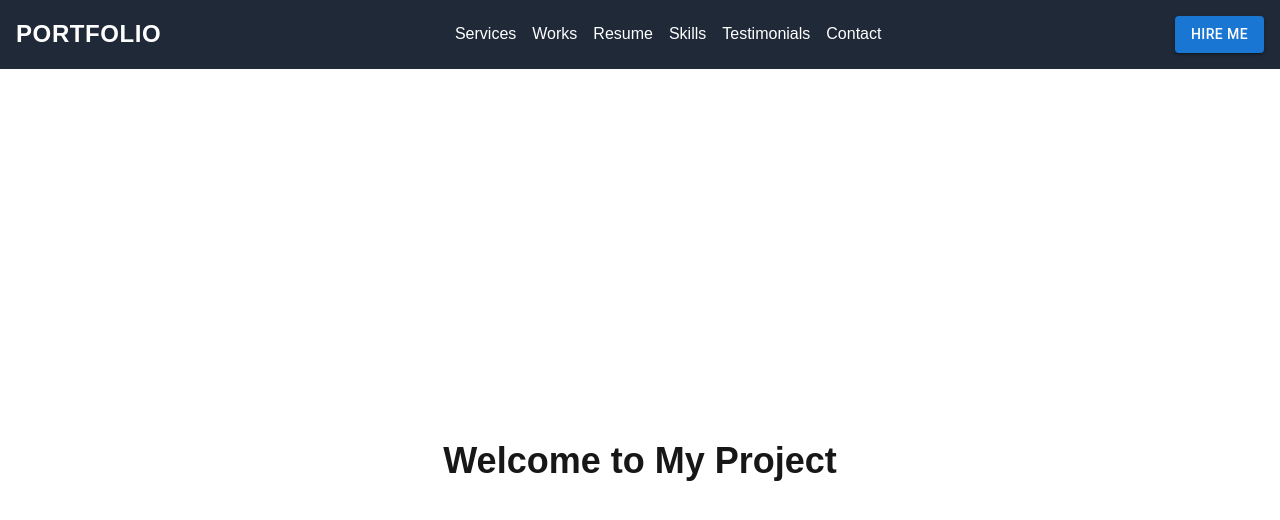
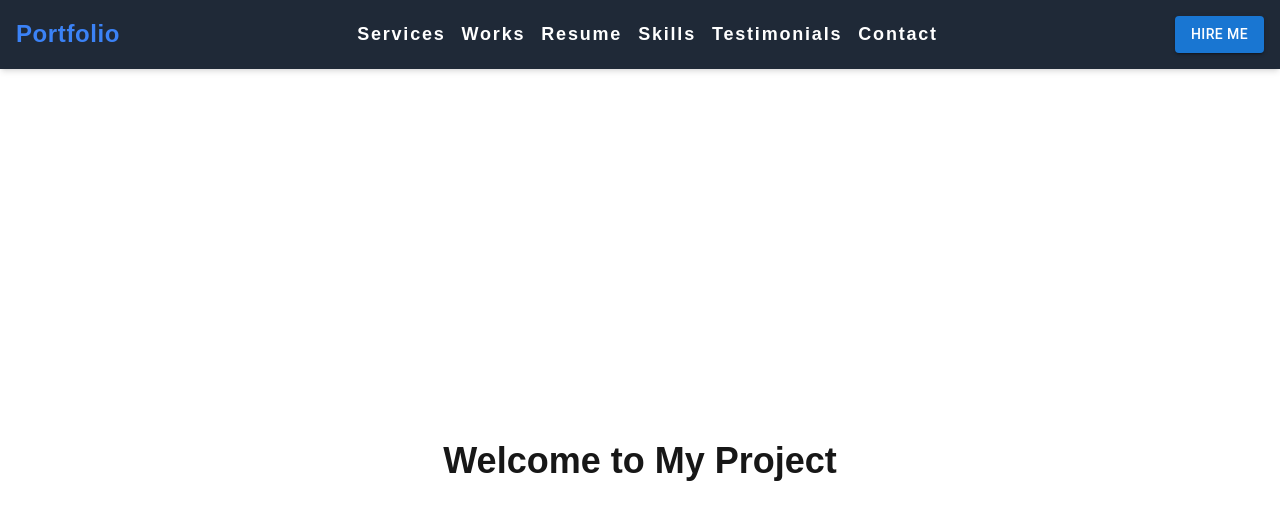
Before and after one commit to TahmidMuntaser/Personal_Portfolio_Web, a Next.js app in the folder myproject/: page /sample in a window 1280 px wide. Shown: the top 520 px of the page. Built offline with nearby package versions, Linux system fonts and the light colour scheme.

Commit message:
underline animation added

```diff
--- a/myproject/src/app/sample/components/ui/Navbar.jsx
+++ b/myproject/src/app/sample/components/ui/Navbar.jsx
@@ -3,23 +3,39 @@ import Button from '@mui/material/Button';
 
 const Navbar = () => {
   return (
-    <nav className="flex items-center justify-between p-4 bg-gray-800 text-white">
-
+    <nav className="flex items-center justify-between p-4 bg-gray-800 text-white shadow-md">
       <div className="flex items-center">
-        <span className="text-2xl font-bold tracking-wide text-white"> PORTFOLIO </span>
+        <span className="text-2xl font-bold tracking-wide text-blue-500">
+        Portfolio
+        </span>
       </div>
-
-      <div className="flex space-x-4">
-        <a href="#services" className="hover:underline">Services</a>
-        <a href="#works" className="hover:underline">Works</a>
-        <a href="#resume" className="hover:underline">Resume</a>
-        <a href="#skills" className="hover:underline">Skills</a>
-        <a href="#testimonials" className="hover:underline">Testimonials</a>
-        <a href="#contact" className="hover:underline">Contact</a>
+      <div className="flex space-x-4 font-bold tracking-widest text-lg">
+        <a href="#services" className="relative group">
+          Services
+          <span className="absolute left-0 bottom-0 w-full h-0.5 bg-current transform scale-x-0 group-hover:scale-x-100 transition-transform duration-300 origin-bottom-right group-hover:origin-bottom-left"></span>
+        </a>
+        <a href="#works" className="relative group">
+          Works
+          <span className="absolute left-0 bottom-0 w-full h-0.5 bg-current transform scale-x-0 group-hover:scale-x-100 transition-transform duration-300 origin-bottom-right group-hover:origin-bottom-left"></span>
+        </a>
+        <a href="#resume" className="relative group">
+          Resume
+          <span className="absolute left-0 bottom-0 w-full h-0.5 bg-current transform scale-x-0 group-hover:scale-x-100 transition-transform duration-300 origin-bottom-right group-hover:origin-bottom-left"></span>
+        </a>
+        <a href="#skills" className="relative group">
+          Skills
+          <span className="absolute left-0 bottom-0 w-full h-0.5 bg-current transform scale-x-0 group-hover:scale-x-100 transition-transform duration-300 origin-bottom-right group-hover:origin-bottom-left"></span>
+        </a>
+        <a href="#testimonials" className="relative group">
+          Testimonials
+          <span className="absolute left-0 bottom-0 w-full h-0.5 bg-current transform scale-x-0 group-hover:scale-x-100 transition-transform duration-300 origin-bottom-right group-hover:origin-bottom-left"></span>
+        </a>
+        <a href="#contact" className="relative group">
+          Contact
+          <span className="absolute left-0 bottom-0 w-full h-0.5 bg-current transform scale-x-0 group-hover:scale-x-100 transition-transform duration-300 origin-bottom-right group-hover:origin-bottom-left"></span>
+        </a>
       </div>
-
       <Button variant="contained" color="primary">Hire Me</Button>
-
     </nav>
   );
 };
```
